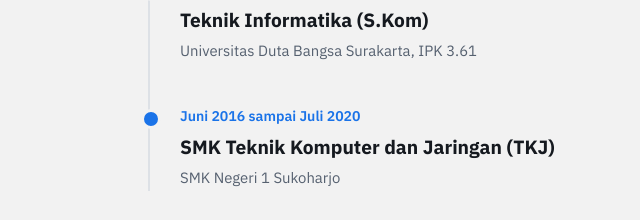
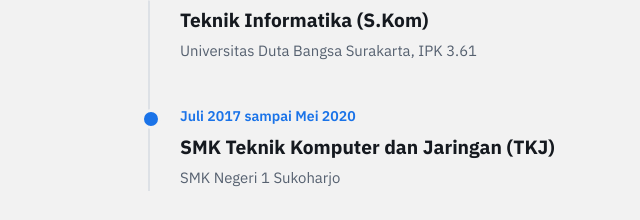
Before and after one commit to ilhamadjienugroho/portofolio, a plain HTML site: page index.html in a window 1280 px wide. Shown: the part 4515-4735 px from the top of the page, 0-640 px from the left. Drawn offline with Linux system fonts and the light colour scheme.

Commit message:
Update index.html

```diff
--- a/index.html
+++ b/index.html
@@ -100,7 +100,7 @@
 <h2>Pendidikan</h2>
 <div class="tl" style="margin-top:30px">
 <article><time>September 2020 sampai Maret 2025</time><h3>Teknik Informatika (S.Kom)</h3><p class="co">Universitas Duta Bangsa Surakarta, IPK 3.61</p></article>
-<article><time>Juni 2016 sampai Juli 2020</time><h3>SMK Teknik Komputer dan Jaringan (TKJ)</h3><p class="co">SMK Negeri 1 Sukoharjo</p></article>
+<article><time>Juli 2017 sampai Mei 2020</time><h3>SMK Teknik Komputer dan Jaringan (TKJ)</h3><p class="co">SMK Negeri 1 Sukoharjo</p></article>
 </div></div></section>
 
 <section id="kontak"><div class="wrap">
```
